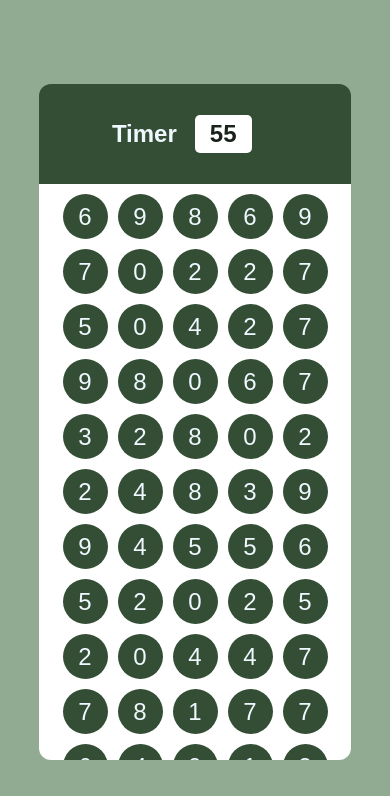
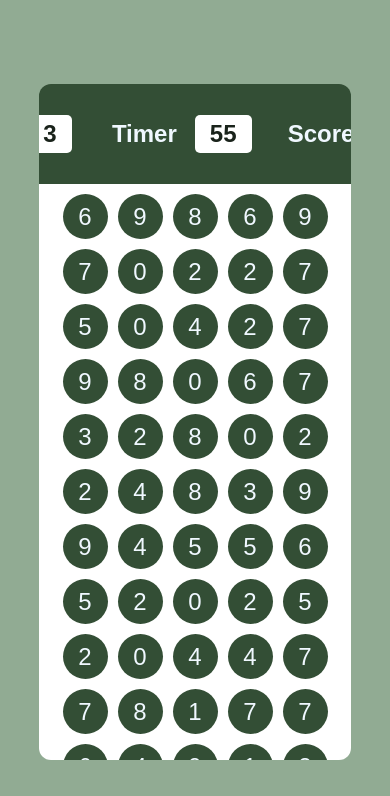
Before and after one commit to KaranGhorse/Hitnumber, a plain HTML site: page index.html in a window 390 px wide. Drawn offline with Linux system fonts and the light colour scheme.

Commit message:
Update style.css
navigation updated

```diff
--- a/style.css
+++ b/style.css
@@ -37,6 +37,13 @@ body {
     /* padding: 0 70px; */
 }
 
+@media (max-width:900px) {
+    .tpnl {
+
+        gap: 50px;
+        /* padding: 0 70px; */
+    }
+}
 .box {
     width: 120px;
     display: flex;
```
